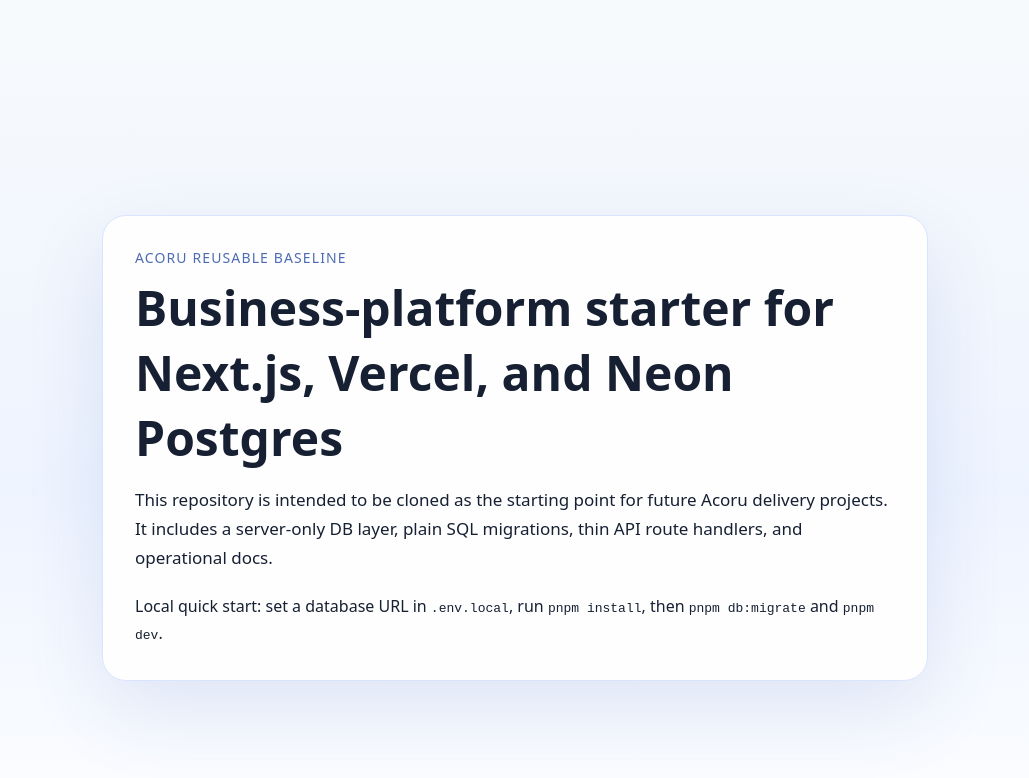
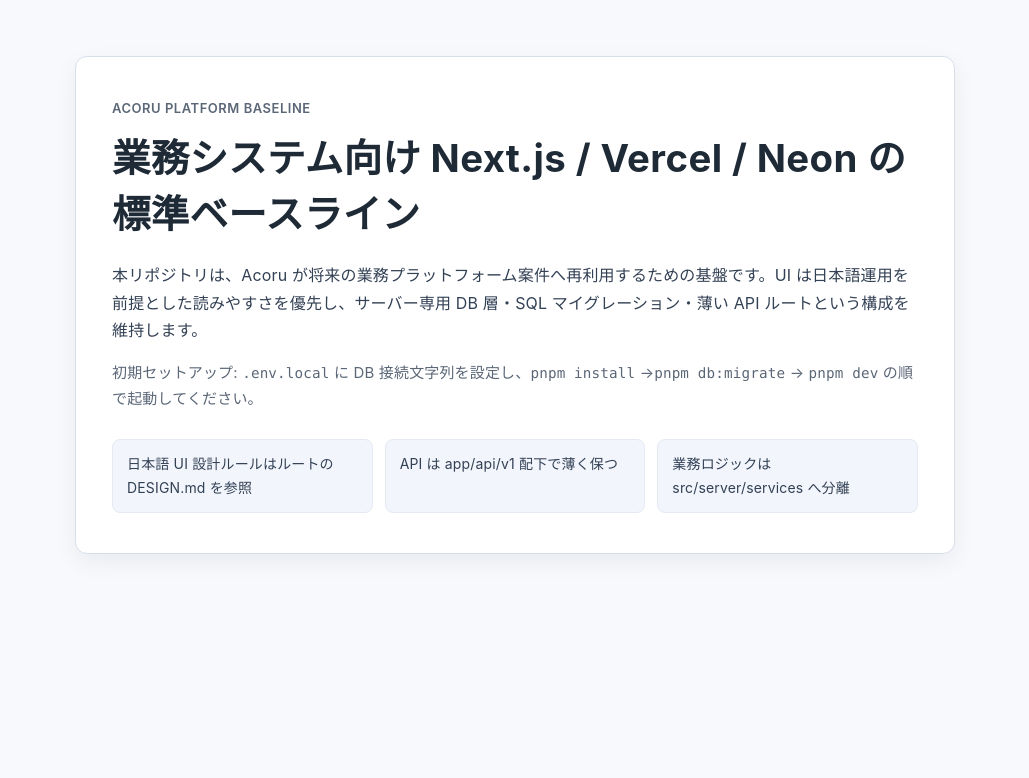
Before and after one commit to ANOSkdy/acoru_ai_base, a Next.js app: page / in a window 1280 px wide. Shown: the top 778 px of the page, without its empty margins (125-1154 px from the left). Built offline with nearby package versions, Linux system fonts and the light colour scheme.

Commit message:
Add Japanese-first UI design standard and align landing styles

```diff
--- /dev/null
+++ b/app/globals.css
@@ -0,0 +1,71 @@
+:root {
+  color-scheme: light;
+
+  --font-sans-ja: "Inter", "Hiragino Kaku Gothic ProN", "Hiragino Sans", "Yu Gothic UI",
+    "Yu Gothic", "Meiryo", "Noto Sans JP", system-ui, -apple-system, sans-serif;
+
+  --bg-canvas: #f7f9fc;
+  --bg-surface: #ffffff;
+  --bg-surface-muted: #f2f5fb;
+
+  --text-strong: #1f2a37;
+  --text-body: #334155;
+  --text-muted: #5b6777;
+
+  --border-default: #d7dfeb;
+  --border-soft: #e4e9f2;
+
+  --primary-700: #244e8f;
+  --primary-600: #2e5ea8;
+  --primary-100: #eaf0fa;
+
+  --success: #1f7a52;
+  --warning: #9a6700;
+  --danger: #c0392b;
+  --info: #1f5f99;
+
+  --radius-sm: 8px;
+  --radius-md: 12px;
+  --shadow-card: 0 8px 24px rgba(15, 23, 42, 0.06);
+}
+
+* {
+  box-sizing: border-box;
+}
+
+html,
+body {
+  margin: 0;
+  padding: 0;
+}
+
+body {
+  background: var(--bg-canvas);
+  color: var(--text-body);
+  font-family: var(--font-sans-ja);
+  line-height: 1.7;
+  letter-spacing: 0.01em;
+}
+
+main {
+  min-height: 100vh;
+}
+
+code {
+  font-family: ui-monospace, SFMono-Regular, Menlo, Monaco, Consolas, "Liberation Mono",
+    "Courier New", monospace;
+  font-size: 0.95em;
+}
+
+a {
+  color: var(--primary-600);
+}
+
+a:focus-visible,
+button:focus-visible,
+input:focus-visible,
+select:focus-visible,
+textarea:focus-visible {
+  outline: 2px solid rgba(46, 94, 168, 0.35);
+  outline-offset: 2px;
+}
--- a/app/layout.tsx
+++ b/app/layout.tsx
@@ -1,5 +1,7 @@
 import type { Metadata } from "next";
 import type { ReactNode } from "react";
+
+import "./globals.css";
 
 export const metadata: Metadata = {
   title: "Acoru Business Platform Baseline",
@@ -12,19 +14,8 @@
 
 export default function RootLayout({ children }: RootLayoutProps) {
   return (
-    <html lang="en">
-      <body
-        style={{
-          margin: 0,
-          fontFamily:
-            "ui-sans-serif, system-ui, -apple-system, BlinkMacSystemFont, 'Segoe UI', sans-serif",
-          background:
-            "linear-gradient(180deg, #f7fafc 0%, #eef4ff 55%, #ffffff 100%)",
-          color: "#162032",
-        }}
-      >
-        {children}
-      </body>
+    <html lang="ja">
+      <body>{children}</body>
     </html>
   );
 }
--- a/app/page.tsx
+++ b/app/page.tsx
@@ -2,46 +2,80 @@
   return (
     <main
       style={{
-        minHeight: "100vh",
         display: "grid",
-        placeItems: "center",
-        padding: "48px 24px",
+        placeItems: "start center",
+        padding: "56px 24px 72px",
       }}
     >
       <section
         style={{
-          width: "min(760px, 100%)",
-          background: "rgba(255, 255, 255, 0.92)",
-          border: "1px solid #d9e4ff",
-          borderRadius: 24,
-          padding: 32,
-          boxShadow: "0 28px 80px rgba(50, 84, 173, 0.12)",
+          width: "min(880px, 100%)",
+          background: "var(--bg-surface)",
+          border: "1px solid var(--border-default)",
+          borderRadius: "var(--radius-md)",
+          padding: "40px 36px",
+          boxShadow: "var(--shadow-card)",
         }}
       >
         <p
           style={{
-            margin: "0 0 8px",
-            fontSize: 14,
-            letterSpacing: "0.08em",
-            textTransform: "uppercase",
-            color: "#4d6bb3",
+            margin: "0 0 12px",
+            fontSize: 13,
+            letterSpacing: "0.04em",
+            color: "var(--text-muted)",
+            fontWeight: 600,
           }}
         >
-          Acoru Reusable Baseline
+          ACORU PLATFORM BASELINE
         </p>
-        <h1 style={{ margin: "0 0 16px", fontSize: "clamp(2rem, 4vw, 3rem)" }}>
-          Business-platform starter for Next.js, Vercel, and Neon Postgres
+        <h1
+          style={{
+            margin: "0 0 20px",
+            fontSize: "clamp(1.75rem, 3vw, 2.4rem)",
+            lineHeight: 1.45,
+            letterSpacing: "0.01em",
+            color: "var(--text-strong)",
+          }}
+        >
+          業務システム向け Next.js / Vercel / Neon の標準ベースライン
         </h1>
-        <p style={{ margin: "0 0 20px", lineHeight: 1.7, fontSize: 17 }}>
-          This repository is intended to be cloned as the starting point for
-          future Acoru delivery projects. It includes a server-only DB layer,
-          plain SQL migrations, thin API route handlers, and operational docs.
+        <p style={{ margin: "0 0 16px", fontSize: 16, color: "var(--text-body)" }}>
+          本リポジトリは、Acoru が将来の業務プラットフォーム案件へ再利用するための基盤です。UI
+          は日本語運用を前提とした読みやすさを優先し、サーバー専用 DB 層・SQL マイグレーション・薄い API
+          ルートという構成を維持します。
         </p>
-        <p style={{ margin: 0, lineHeight: 1.7 }}>
-          Local quick start: set a database URL in <code>.env.local</code>, run{" "}
-          <code>pnpm install</code>, then <code>pnpm db:migrate</code> and{" "}
-          <code>pnpm dev</code>.
+        <p style={{ margin: "0 0 28px", fontSize: 15, color: "var(--text-muted)" }}>
+          初期セットアップ: <code>.env.local</code> に DB 接続文字列を設定し、<code>pnpm install</code> →
+          <code>pnpm db:migrate</code> → <code>pnpm dev</code> の順で起動してください。
         </p>
+
+        <div
+          style={{
+            display: "grid",
+            gap: 12,
+            gridTemplateColumns: "repeat(auto-fit, minmax(220px, 1fr))",
+          }}
+        >
+          {[
+            "日本語 UI 設計ルールはルートの DESIGN.md を参照",
+            "API は app/api/v1 配下で薄く保つ",
+            "業務ロジックは src/server/services へ分離",
+          ].map((item) => (
+            <div
+              key={item}
+              style={{
+                border: "1px solid var(--border-soft)",
+                borderRadius: "var(--radius-sm)",
+                background: "var(--bg-surface-muted)",
+                padding: "12px 14px",
+                fontSize: 14,
+                color: "var(--text-body)",
+              }}
+            >
+              {item}
+            </div>
+          ))}
+        </div>
       </section>
     </main>
   );
```
Also changed, not shown: 2 other files (tests, documents, lock files or other folders).
